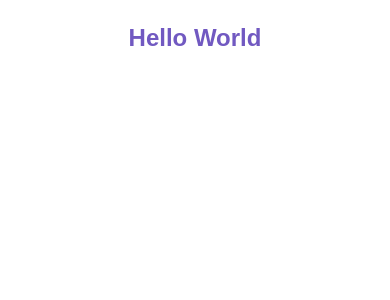
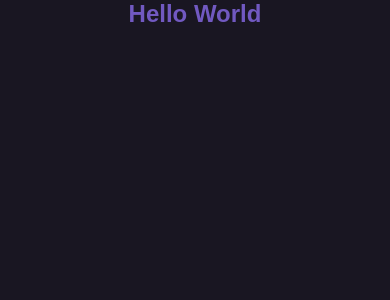
Before and after one commit to Vitor-Klein/Portifolio, a Next.js app: page / in a window 390 px wide. Shown: the top 300 px of the page. Built offline with nearby package versions, Linux system fonts and the light colour scheme.

Commit message:
create and ajust styles

```diff
--- a/src/pages/_app.tsx
+++ b/src/pages/_app.tsx
@@ -1,3 +1,7 @@
+import '../styles/global.scss'
+
+//import styles from '../styles/app.module.scss';
+
 function MyApp({ Component, pageProps }) {
   return <Component {...pageProps} />
 }
--- a/src/pages/index.tsx
+++ b/src/pages/index.tsx
@@ -1,6 +1,6 @@
 import Head from 'next/head'
 
-import styles from "./home.module.scss";
+import styles from "../styles/home.module.scss";
 
 export default function Home() {
   return (
--- /dev/null
+++ b/src/styles/global.scss
@@ -0,0 +1,61 @@
+*{
+  margin: 0;
+  padding: 0;
+  box-sizing: border-box;
+}
+
+
+:root {
+  --white: #FFF;
+
+  --gray3: #828282;
+  --gray4: #BDBDBD;
+  --gray5: #E0E0E0;
+
+
+  --background: #191622;
+
+  --red: #EB5757;
+  --blue: #2F80ED;
+  --purple: #7159c1;
+}
+
+body{
+  background-color: var(--background);
+}
+
+body, input, textarea, button{
+  font: 500 1rem  Inter, sans-serif;
+  color: var(--gray4);
+}
+
+h1, h2, h3, h4, h5, h6{
+  font-weight: 600;
+  font-family: Inter, sans-serif;
+}
+h1 {
+  font-size: 2rem;
+}
+
+h2{
+  font-size: 1.65rem;
+}
+
+button{
+  cursor: pointer;
+}
+
+@media (max-width:1080px){
+  html{
+    font-size: 93.75%;
+  }
+}
+
+@media (max-width:720px){
+  html{
+    font-size: 85.5%;
+  }
+}
+
+/* Notebooks */
+@media (max-width: 1366px) { html { font-size: 80%; } }
```
Also changed, not shown: src/styles/app.module.scss (added, +7 -0 lines), src/styles/home.module.scss (renamed from src/pages/home.module.scss).
